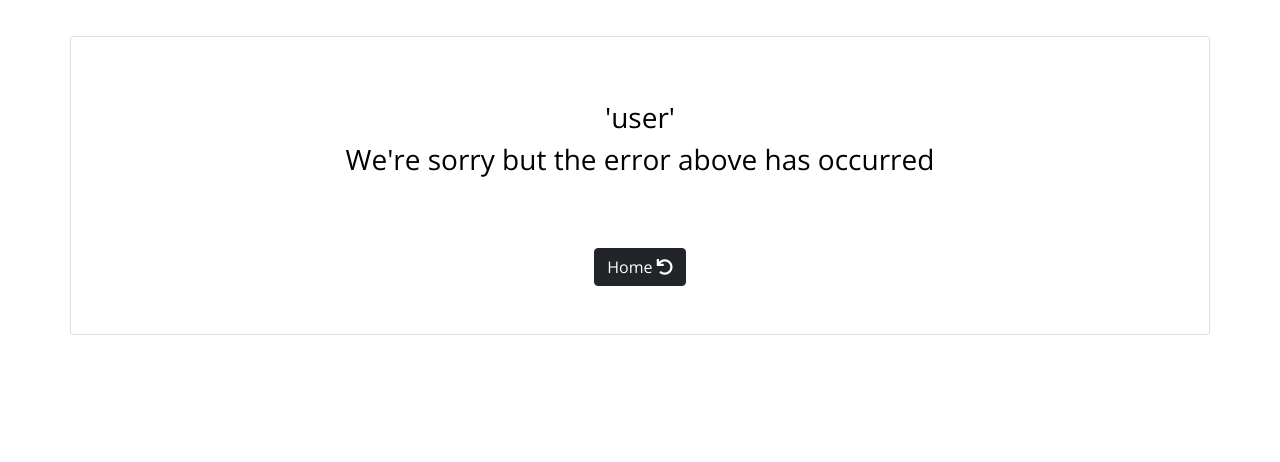
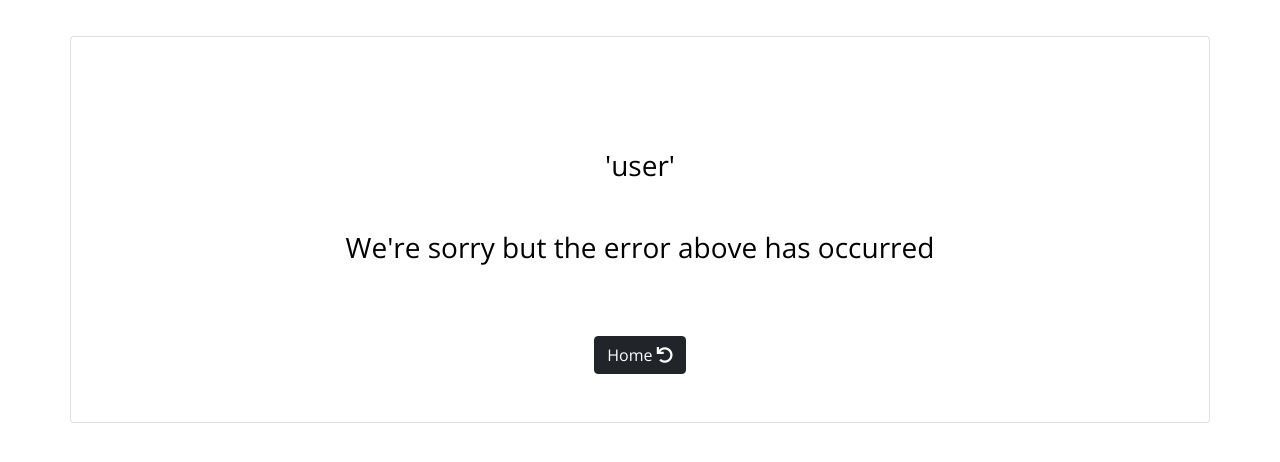
Before and after one commit to AideenM12/Trust-in-soda-hackathon, a Flask app: a page that uses templates/error.html in a window 1280 px wide. Shown: the part 60-522 px from the top of the page. Run offline with Flask 2, Linux system fonts and the light colour scheme; some libraries are stand-ins or nearby versions.

Commit message:
fix: push down error message to not be hidden by the header (#96)

```diff
--- a/templates/error.html
+++ b/templates/error.html
@@ -10,8 +10,8 @@
         <div class="row justify-content-center">
             <div class="card justify-content-center px-5 my-5 py-5">
                 <div class="card-body justify-content-center">
-                    <h3 class="text-center stay-black">{{ error }}</h3>
-                    <h3 class="text-center stay-black">{{ error_msg }}</h3>
+                    <h3 class="text-center stay-black mt-5">{{ error }}</h3>
+                    <h3 class="text-center stay-black mt-5">{{ error_msg }}</h3>
                 </div>
                 <div class="row justify-content-center mt-5">
                     <div class="col-8 col-md-4 text-center">
```
